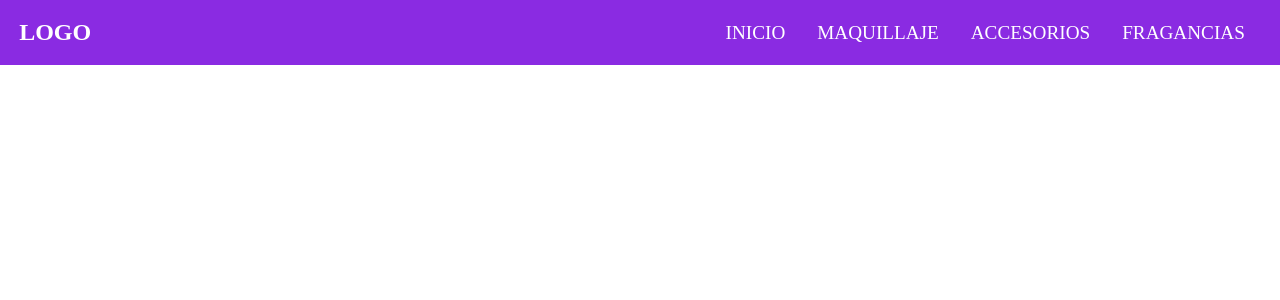
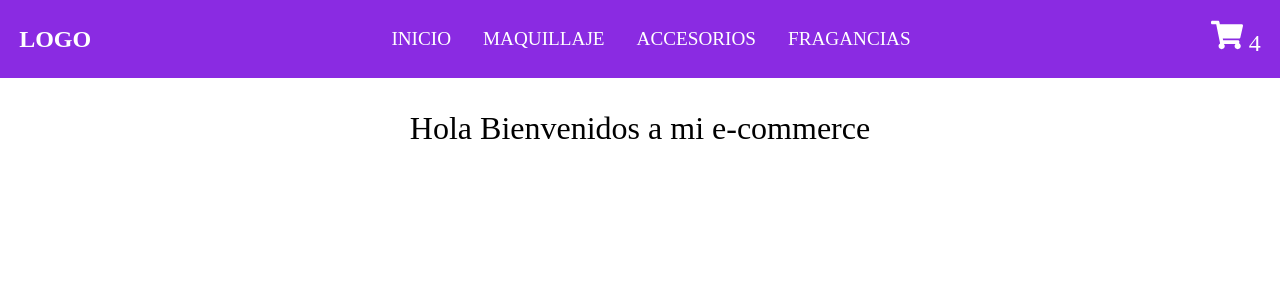
Before and after one commit to Codertrad/Proyecto-ecommerce, a React (Create React App) app: page / in a window 1280 px wide. Shown: the top 300 px of the page. Built offline with nearby package versions, Linux system fonts and the light colour scheme.

Commit message:
crea tu landing

```diff
--- a/package.json
+++ b/package.json
@@ -8,6 +8,7 @@
     "@testing-library/user-event": "^13.5.0",
     "react": "^18.2.0",
     "react-dom": "^18.2.0",
+    "react-icons": "^4.4.0",
     "react-scripts": "5.0.1",
     "styled-components": "^5.3.5",
     "web-vitals": "^2.1.4"
--- a/src/App.js
+++ b/src/App.js
@@ -1,10 +1,12 @@
 import "./App.css";
 import NavBar from "./components/navBar/NavBar";
+import ItemListContainer from "./components/containers/ItemListContainer"
 
 function App() {
   return (
     <>
       <NavBar />
+      <ItemListContainer greeting = "Hola Bienvenidos a mi e-commerce"/>
     </>
   );
 }
--- /dev/null
+++ b/src/components/containers/ItemListContainer.jsx
@@ -0,0 +1,15 @@
+import styled from "styled-components"
+
+const ItemListContainer = ({greeting}) => {
+  return (
+    <Container>{greeting}</Container>
+  )
+}
+
+export default ItemListContainer
+
+const Container = styled.div`
+text-align: center;
+font-size: 2rem;
+margin-top: 2rem;
+`
--- /dev/null
+++ b/src/components/navBar/CartWidget.jsx
@@ -0,0 +1,24 @@
+import { FaShoppingCart } from "react-icons/fa";
+import styled from "styled-components";
+
+const CartWidget = ({ counter }) => {
+  return (
+    <Cart>
+      <span className="icon">
+        <FaShoppingCart />
+      </span>
+      <span className="counter"> {counter}</span>
+    </Cart>
+  );
+};
+
+export default CartWidget;
+
+const Cart = styled.nav`
+  .icon{
+   font-size: 2rem;
+  }
+  .counter{
+   font-size: 1.5rem;
+  }
+`;
--- a/src/components/navBar/NavBar.jsx
+++ b/src/components/navBar/NavBar.jsx
@@ -1,5 +1,6 @@
 import styled from "styled-components";
 import BurguerButton from "./BurguerButton";
+import CartWidget from "./CartWidget";
 import { useState } from "react";
 
 const NavBar = () => {
@@ -26,6 +27,7 @@ const NavBar = () => {
             <a href="/">FRAGANCIAS</a>
           </li>
         </ul>
+        <CartWidget counter={4}/>
         <div className="burguer">
           <BurguerButton clicked={clicked} handleClick={handleClick} />
         </div>
@@ -53,7 +55,7 @@ const NavContainer = styled.nav`
     .link {
       margin-top: 1rem;
       padding: 0;
-      a{
+      a {
         color: white;
         font-size: 2rem;
       }
@@ -77,7 +79,7 @@ const NavContainer = styled.nav`
     width: 100%;
     display: block;
     position: absolute;
-    margin: 0 ;
+    margin: 0;
     top: 30%;
     left: 0;
     right: 0;
@@ -99,7 +101,7 @@ const BgDiv = styled.div`
   z-index: -1;
   width: 100%;
   height: 100%;
-  transition: all .6s ease;
+  transition: all 0.6s ease;
 
   &.active {
     border-radius: 0 0 70% 0;
```
Also changed, not shown: 1 other file (tests, documents, lock files or other folders).
